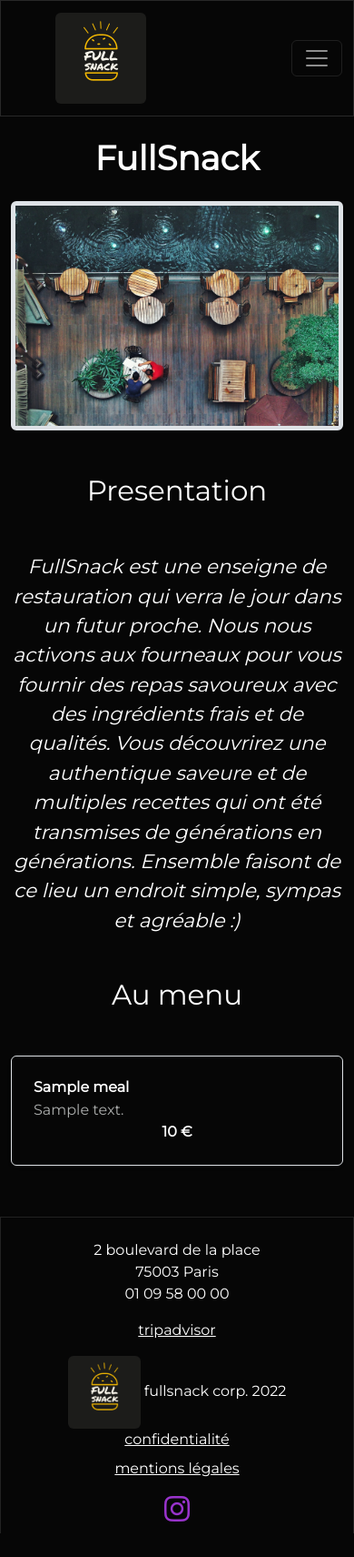
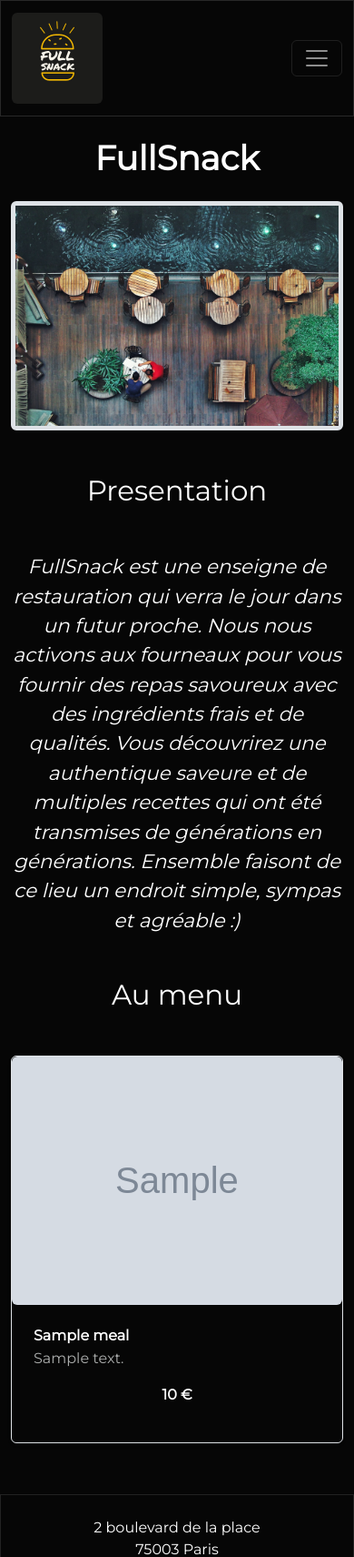
Before and after one commit to moustii/restaurant, a PHP site: page / in a window 390 px wide. Shown: the top 1711 px of the page at 91% size. Before the commit the page ends 1685 px from the top, so only its background shows below. Run offline with PHP 8.4, Linux system fonts and the light colour scheme; tables that the repository leaves empty or names only in its code hold one stand-in row (values such as "Sample post"); grey boxes marked "Sample" are stand-in pictures.

Commit message:
made responsive tablet and mobile

```diff
--- a/Views/common/menu.php
+++ b/Views/common/menu.php
@@ -1,6 +1,6 @@
-<nav class="navbar navbar-expand-lg navbar-dark bg-dark">
+<nav class="navbar navbar-expand-md navbar-dark bg-dark">
     <div class="container-fluid">
-        <a class="navbar-brand mx-5" href="<?=URL?>home"><img class="rounded img-fluid" src="<?=URL?>public/img/logo.png" alt="logo fullsnack" width="100"></a>
+        <a class="navbar-brand mx-0 mx-md-5" href="<?=URL?>home"><img class="rounded img-fluid" src="<?=URL?>public/img/logo.png" alt="logo fullsnack" width="100"></a>
         <button class="navbar-toggler" type="button" data-bs-toggle="collapse" data-bs-target="#navbarColor02" aria-controls="navbarColor02" aria-expanded="false" aria-label="Toggle navigation">
             <span class="navbar-toggler-icon"></span>
         </button>
@@ -13,13 +13,14 @@
                     <a class="nav-link" href="#">menu</a>
                 </li>
             </ul>
-            <ul class="navbar-nav me-auto">
+            <ul class="navbar-nav ms-4 me-md-auto">
                 <li class="nav-item">
                     <a class="nav-link" href="#"><i class="fa-regular fa-user"></i> client</a>
                 </li>
             </ul>
             <ul class="navbar-nav me-5">
-                <span class="nav-link text-white">Lundi au Samedi de 12h à 14h et de 18h à 22h</span>
+                <span class="d-none d-lg-block nav-link text-white">Lundi au Samedi de 12h à 14h et de 18h à 22h</span>
+                <!-- <span class="d-md-none nav-link text-white">Lundi au Samedi de 12h à 14h et de 18h à 22h</span> -->
             </ul>
         </div>
     </div>
--- a/Views/common/template.php
+++ b/Views/common/template.php
@@ -6,6 +6,7 @@
     <meta http-equiv="X-UA-Compatible" content="IE=edge">
     <meta name="viewport" content="width=device-width, initial-scale=1.0">
     <title>FullSnack'</title>
+    <link rel="icon" type="image/png" href="<?=URL?>public/img/logo.png" />
     <link rel="preconnect" href="https://fonts.googleapis.com">
     <link rel="preconnect" href="https://fonts.gstatic.com" crossorigin>
     <link href="https://fonts.googleapis.com/css2?family=Montserrat&display=swap" rel="stylesheet">
--- a/Views/home.view.php
+++ b/Views/home.view.php
@@ -20,17 +20,16 @@
         <?php foreach ($meals as $meal): ?>
         <div class="col-md-6">
             <div class="row g-0 border rounded overflow-hidden flex-md-row mb-5 shadow-sm h-md-250 position-relative">
-                <div class="col-auto d-none d-md-block">
-                    <img class="rounded img-fluid" width="250" src="<?=URL?>public/img/<?=$meal->meal_picture?>" alt="<?=$meal->meal_name?>">
+                <div class="col-auto col-lg-6 d-inline-block">
+                    <img class="rounded img-fluid" src="<?=URL?>public/img/<?=$meal->meal_picture?>" alt="<?=$meal->meal_name?>">
                 </div>
-                <div class="col p-4 d-flex flex-column position-static">
+                <div class="col col-lg-6 p-4 d-flex flex-column position-static">
                     <h3 class="mb-1 fs-6 fw-bold"><?=$meal->meal_name?></h3>
-                    <p class="card-text mb-auto"><?=$meal->meal_description?></p>
-                    <span class="text-center text-white fw-bold"><?=$meal->meal_price?> €</span>
+                    <p class="card-text mb-3 mb-md-3"><?=$meal->meal_description?></p>
+                    <p class="text-center text-white fw-bold"><?=$meal->meal_price?> €</p>
                 </div>
             </div>
         </div>
         <?php endforeach;?>
-  </div>
-
+    </div>
 </section>
```
Also changed, not shown: public/img/error.jpg (added).
